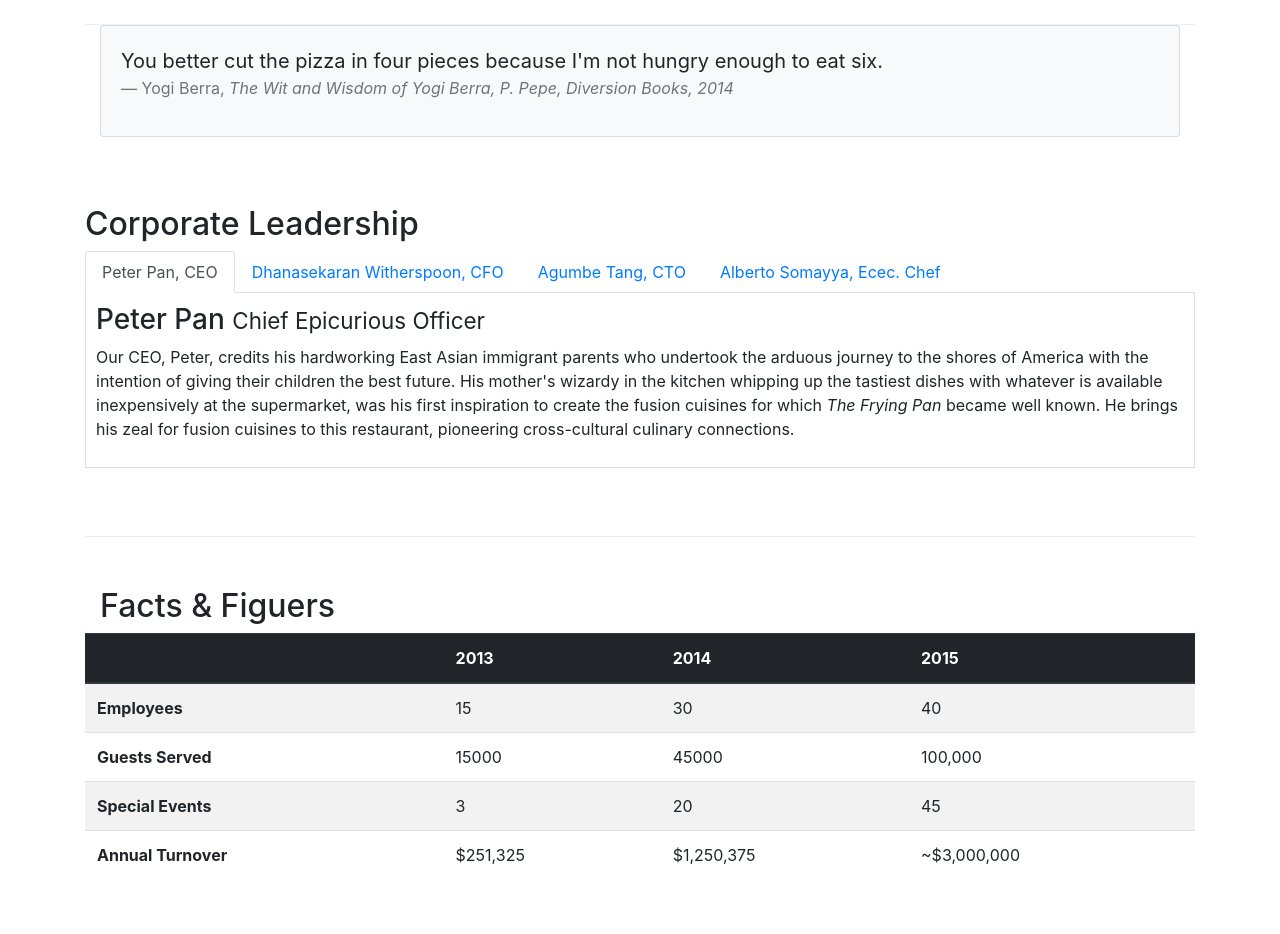
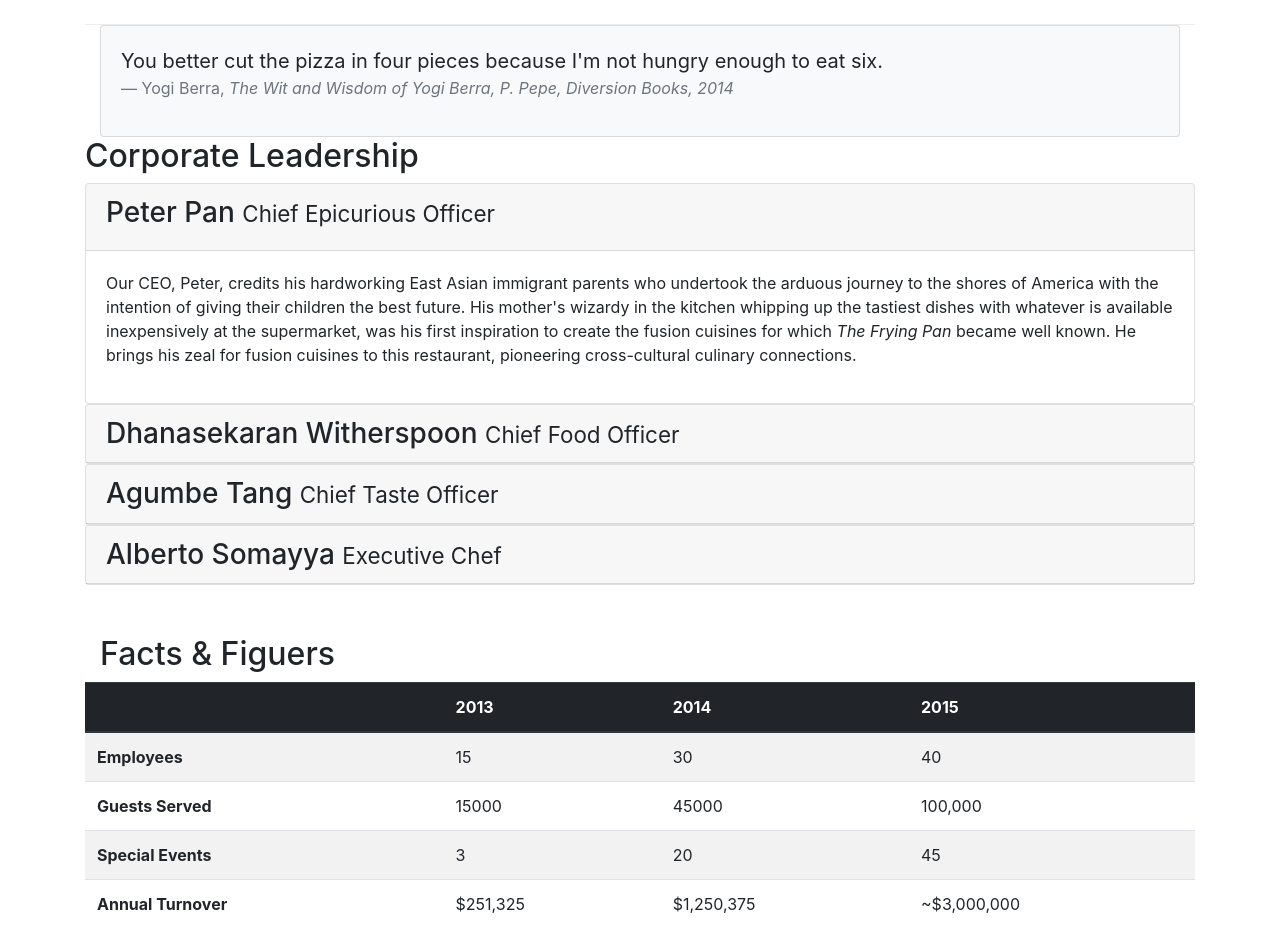
Before and after one commit to Chetandhangar/Bootstrap, a website: page aboutus.html in a window 1280 px wide. Shown: the part 840-1774 px from the top of the page. Drawn offline with nearby package versions, Linux system fonts and the light colour scheme.

Commit message:
Accordion

```diff
--- a/aboutus.html
+++ b/aboutus.html
@@ -100,54 +100,79 @@
             </div>
         </div>
 
-        <div class="row row-content align-items-center">
-          <div>
+        <div class="row row-conter">
+          <div class="col-12">
                  <h2>Corporate Leadership</h2>
 
-                 <ul class="nav nav-tabs">
-                    <li class="nav-item">
-                    <a class="nav-link active" href="#peter" role="tab" data-toggle="tab">
-                    Peter Pan, CEO    </a>
-                    </li>
+                 <div id="accordion">
 
-                    <li class="nav-item">
-                        <a class="nav-link" href="#danny" role="tab" data-toggle="tab">
-                            Dhanasekaran Witherspoon, CFO</a>
-                    </li>
+                    <div class="card">
+                        <div class="card-header"  role="tab" id="peterhead">
+                            <h3 class="mb=-0">
+                                <a data-toggle="collapse" data-target="#peter">
+                                    Peter Pan <small>Chief Epicurious Officer</small>
+                            </a>
+                            </h3>
+                        </div>
+                        <div class="collapse show" id="peter" data-parent="#accordion">
+                        <div class="card-body">
+                            <p class="d-none d-sm-block">Our CEO, Peter, credits his hardworking East Asian immigrant parents who undertook the arduous journey to the shores of America with the intention of giving their children the best future. His mother's wizardy in the kitchen whipping up the tastiest dishes with whatever is available inexpensively at the supermarket, was his first inspiration to create the fusion cuisines for which <em>The Frying Pan</em> became well known. He brings his zeal for fusion cuisines to this restaurant, pioneering cross-cultural culinary connections.</p>
+                        </div>
+                        </div>
+                    </div>
 
-                    <li class="nav-item">
-                        <a class="nav-link" href="#agumbe" role="tab" data-toggle="tab">
-                            Agumbe Tang, CTO</a>
-                    </li>
 
-                    <li class="nav-item">
-                        <a class="nav-link" href="#alberto" role="tab" data-toggle="tab">
-                            Alberto Somayya, Ecec. Chef</a>
-                    </li>
-                </ul>
-                <div class="tab-content">
 
-                    <div role="tabpanel" class="tab-pane fade active show" id="peter">
-                   <h3>Peter Pan <small>Chief Epicurious Officer</small></h3>
-                    <p class="d-none d-sm-block">Our CEO, Peter, credits his hardworking East Asian immigrant parents who undertook the arduous journey to the shores of America with the intention of giving their children the best future. His mother's wizardy in the kitchen whipping up the tastiest dishes with whatever is available inexpensively at the supermarket, was his first inspiration to create the fusion cuisines for which <em>The Frying Pan</em> became well known. He brings his zeal for fusion cuisines to this restaurant, pioneering cross-cultural culinary connections.</p>
+
+                    <div class="card">
+                        <div class="card-header" role="tab" id="dannyhead">
+                            <h3 class="mb-0">
+                                <a class="collapsed"  data-toggle="collapse" data-target="#danny">
+                                Dhanasekaran Witherspoon <small>Chief Food Officer</small>
+                                </a>
+                            </h3>
+                        </div>
+                            <div class="collapse"  id="danny" data-parent="#accordion">
+                                <div class="card-body">
+                                    <p class="d-none d-sm-block">Our CFO, Danny, as he is affectionately referred to by his colleagues, comes from a long established family tradition in farming and produce. His experiences growing up on a farm in the Australian outback gave him great appreciation for varieties of food sources. As he puts it in his own words, <em>Everything that runs, wins, and everything that stays, pays!</em></p>
+                                </div>
+                            </div>
+                    </div>
+
+
+                   <div class="card">
+                       <div class="card-header"  role="tab" id="agumbehead">
+                        <h3 class="mb-0">
+                            <a class="collapsed" data-toggle="collapse" data-target="#agumbe">
+                                Agumbe Tang <small>Chief Taste Officer</small>
+                            </a>
+                        </h3>
+                       </div>
+                        <div class="collapse" id="agumbe" data-parent="#accordion">
+                            <div class="card-body">
+                                <p class="d-none d-sm-block">Blessed with the most discerning gustatory sense, Agumbe, our CTO, personally ensures that every dish that we serve meets his exacting tastes. Our chefs dread the tongue lashing that ensues if their dish does not meet his exacting standards. He lives by his motto, <em>You click only if you survive my lick.</em></p>
+                            </div>
+                       </div>
                    </div>
 
-                   <div role="tabpanel" class="tab-pane fade" id="danny">
-                   <h3>Dhanasekaran Witherspoon <small>Chief Food Officer</small></h3>
-                    <p class="d-none d-sm-block">Our CFO, Danny, as he is affectionately referred to by his colleagues, comes from a long established family tradition in farming and produce. His experiences growing up on a farm in the Australian outback gave him great appreciation for varieties of food sources. As he puts it in his own words, <em>Everything that runs, wins, and everything that stays, pays!</em></p>
-                </div>
 
-                <div role="tabpanel" class="tab-pane fade" id="agumbe">
-                    <h3>Agumbe Tang <small>Chief Taste Officer</small></h3>
-                    <p class="d-none d-sm-block">Blessed with the most discerning gustatory sense, Agumbe, our CTO, personally ensures that every dish that we serve meets his exacting tastes. Our chefs dread the tongue lashing that ensues if their dish does not meet his exacting standards. He lives by his motto, <em>You click only if you survive my lick.</em></p>
-                    </div>
+                   <div class="card">
+                        <div class="card-header" role="tab" id="albertohead">
+                            <h3 class="mb-0">
+                                <a class="collapsed" data-toggle="collapse" data-target="#alberto">
+                                    Alberto Somayya <small>Executive Chef</small>
+                                </a>
+                            </h3>
+                        </div>
+                        <div class="collapse" id="alberto" data-parent="#accordion">
+                            <div class="card-body">
+                                <p class="d-none d-sm-block">Award winning three-star Michelin chef with wide International experience having worked closely with whos-who in the culinary world, he specializes in creating mouthwatering Indo-Italian fusion experiences. He says, <em>Put together the cuisines from the two craziest cultures, and you get a winning hit! Amma Mia!</em></p>
+                            </div>
+                        </div>
+                   </div>
 
-                    <div role="tabpanel" class="tab-pane fade" id="alberto">
-                    <h3>Alberto Somayya <small>Executive Chef</small></h3>
-                    <p class="d-none d-sm-block">Award winning three-star Michelin chef with wide International experience having worked closely with whos-who in the culinary world, he specializes in creating mouthwatering Indo-Italian fusion experiences. He says, <em>Put together the cuisines from the two craziest cultures, and you get a winning hit! Amma Mia!</em></p>
-                    </div>
 
-                </div>
+               </div>
 
             </div>
        </div>
```
